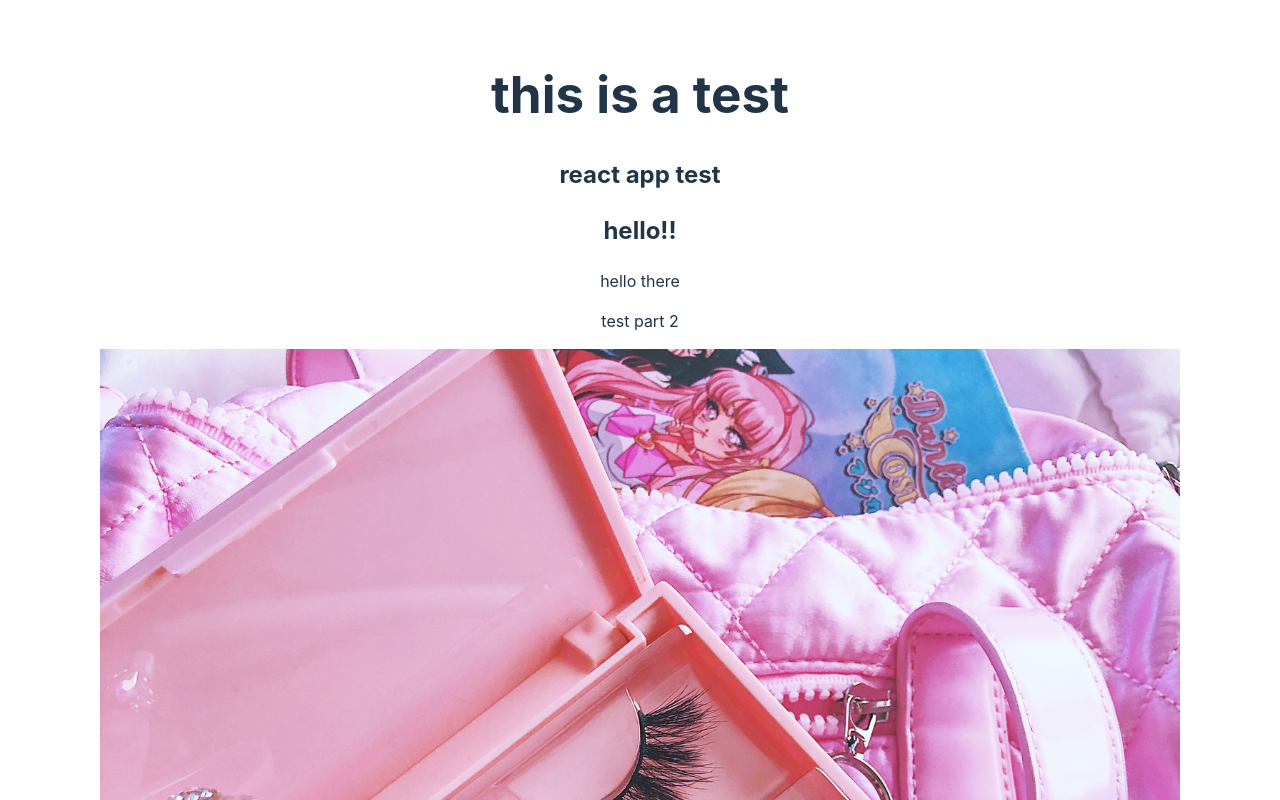
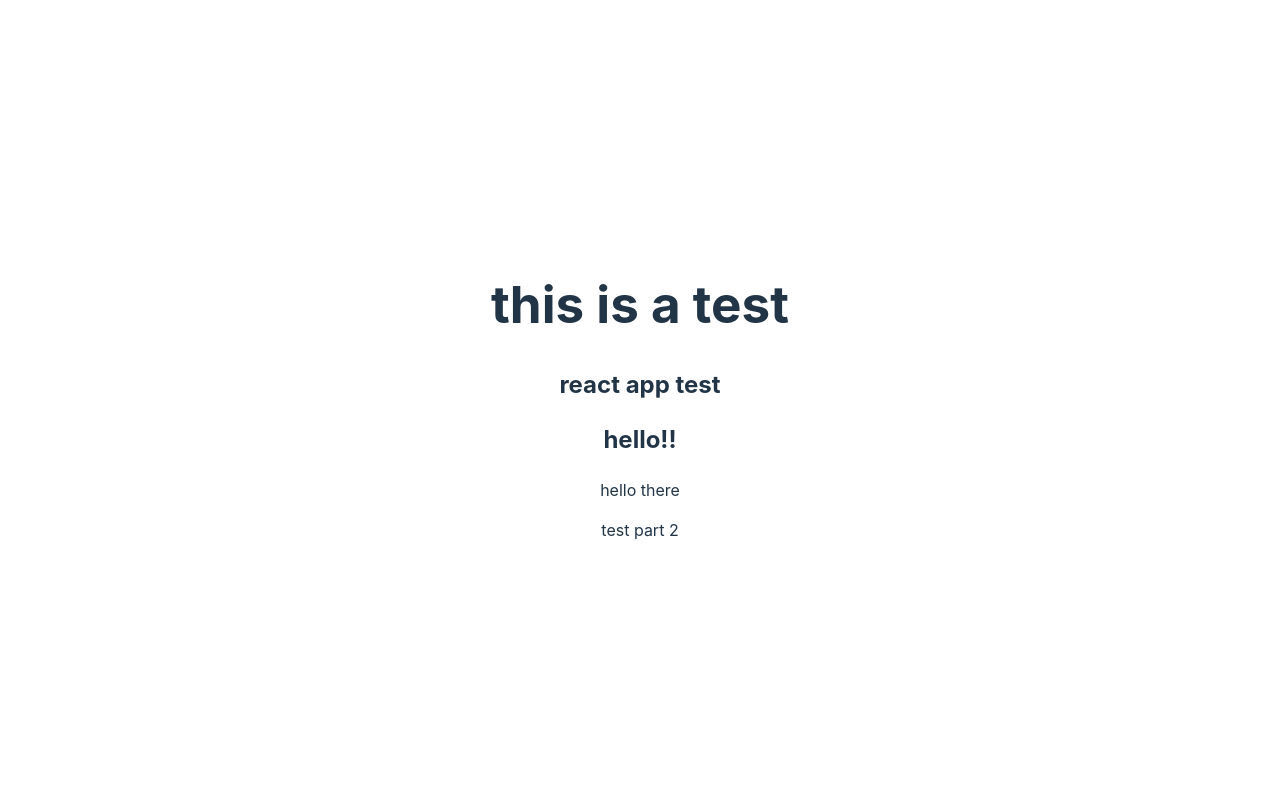
Before and after one commit to julieluangpraxay/Portfolio404, a React (Vite) app: page / in a window 1280 px wide. Shown: the top 800 px of the page. Built offline with nearby package versions, Linux system fonts and the light colour scheme.

Commit message:
Deleted image

```diff
--- a/src/App.tsx
+++ b/src/App.tsx
@@ -10,7 +10,6 @@ function App() {
 <h2>hello!!</h2>
 <p>hello there</p>
 <p>test part 2</p>
-<img src="public/images/darling1.png" alt="" />
  </>
   )
 }
```
Also changed, not shown: public/images/darling1.png (deleted).
